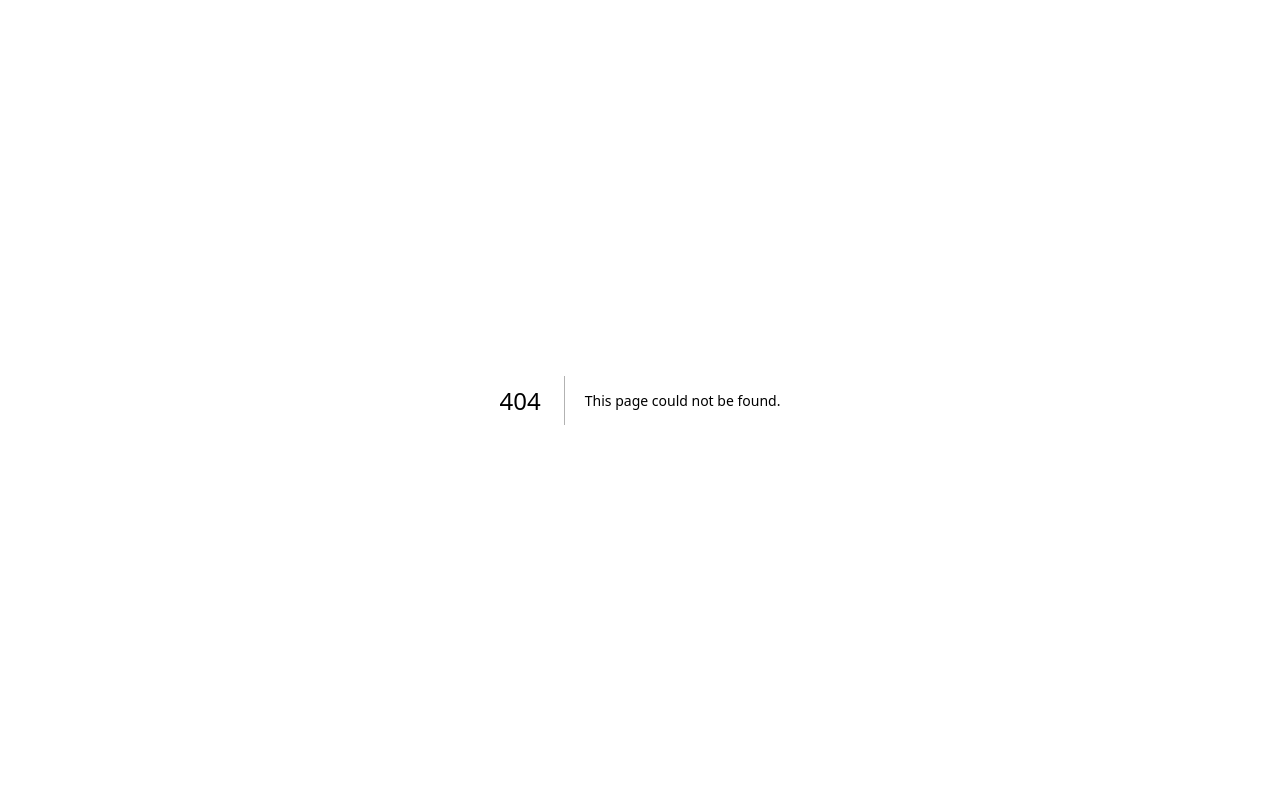
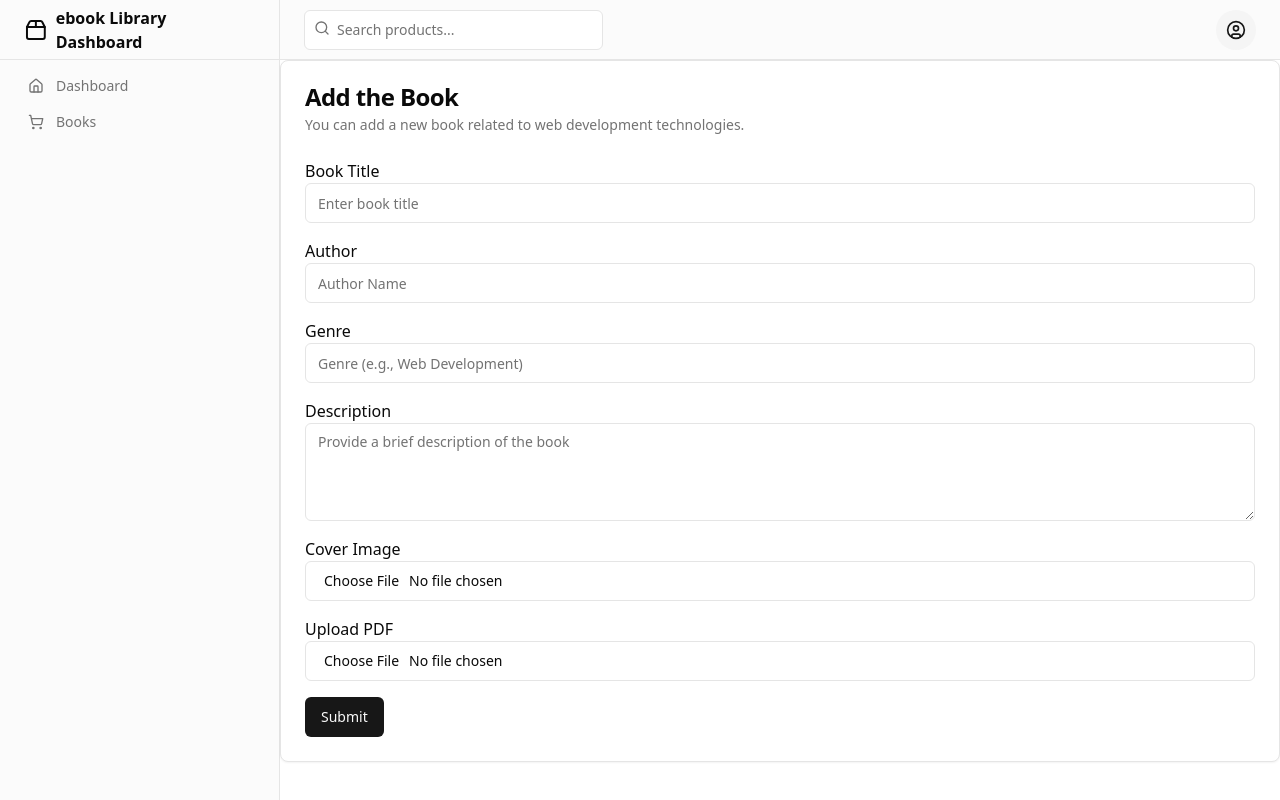
Before and after one commit to sotibx2022/elibClient, a Next.js app: page /dashboard/addBook in a window 1280 px wide. Before the commit this address had no page. Built offline with nearby package versions, Linux system fonts and the light colour scheme.

Commit message:
create book function created

```diff
--- /dev/null
+++ b/src/app/dashboard/addBook/page.tsx
@@ -0,0 +1,102 @@
+"use client"
+import { Card, CardContent, CardDescription, CardHeader, CardTitle } from "@/components/ui/card";
+import { Input } from "@/components/ui/input";
+import { Label } from "@radix-ui/react-label";
+import { Textarea } from "@/components/ui/textarea"; // Assuming you have a Textarea component for description
+import { Button } from "@/components/ui/button"; // Assuming you have a Button component
+import { useForm } from "react-hook-form";
+import { BookCreate } from "@/app/types/types";
+import { validateBookTitle, validateDescription, validateFile, validateFullName } from '../../../helper/validateBook';
+import { validateFirstName } from "@/helper/validation";
+import { QueryClient, QueryClientProvider, useMutation, useQuery } from "@tanstack/react-query";
+import { createBook} from "@/helper/bookMutation"; // Assuming you have updateBook mutation too
+import { useEffect } from "react";
+import { getSingleBook } from "@/helper/queryfns";
+import LoadingButton from "@/app/customUI/LoadingButton";
+import { useParams, useRouter } from "next/navigation";
+const page = () => {
+  const { bookId } = useParams();
+  const router = useRouter();
+  const { register, formState: { errors }, handleSubmit } = useForm<BookCreate>();
+  // Create mutation
+  const mutation = useMutation({
+    mutationFn: createBook,
+    onSuccess: (data) => {
+      alert(data.message);
+      router.push('/dashboard/books');
+    },
+    onError: (error) => {
+      if (error instanceof Error) {
+        alert("There was an error while creating or updating the book.");
+      } else {
+        alert("An unexpected error Occur.");
+      }
+    }
+  });
+  // Form submission handler
+  const onSubmit = (data: BookCreate) => {
+    mutation.mutate(data);
+  };
+  return (
+    <section>
+      <Card>
+        <CardHeader>
+          <CardTitle>{bookId ? "Edit the Book" : "Add the Book"}</CardTitle>
+          <CardDescription>
+            {bookId ? "Edit the details of the book." : "You can add a new book related to web development technologies."}
+          </CardDescription>
+        </CardHeader>
+        <CardContent>
+          <form onSubmit={handleSubmit(onSubmit)}>
+            {/* Title */}
+            <div className="mb-4">
+              <Label htmlFor="title">Book Title</Label>
+              <Input id="title" placeholder="Enter book title" {...register("title", validateBookTitle())} />
+              {errors.title && <p className="text-red-500 text-sm">{errors.title.message}</p>}
+            </div>
+            {/* Author */}
+            <div className="mb-4">
+              <Label htmlFor="author">Author</Label>
+              <Input id="author" type="text" placeholder="Author Name" {...register("author", validateFullName())} />
+              {errors.author && <p className="text-red-500 text-sm">{errors.author.message}</p>}
+            </div>
+            {/* Genre */}
+            <div className="mb-4">
+              <Label htmlFor="genre">Genre</Label>
+              <Input id="genre" type="text" placeholder="Genre (e.g., Web Development)" {...register("genre", validateFirstName())} />
+              {errors.genre && <p className="text-red-500 text-sm">{errors.genre.message}</p>}
+            </div>
+            {/* Description */}
+            <div className="mb-4">
+              <Label htmlFor="description">Description</Label>
+              <Textarea
+                id="description"
+                placeholder="Provide a brief description of the book"
+                rows={4}
+                {...register("description", validateDescription())}
+              />
+              {errors.description && <p className="text-red-500 text-sm">{errors.description.message}</p>}
+            </div>
+            {/* Cover Image */}
+            <div className="mb-4">
+              <Label htmlFor="coverImage">Cover Image</Label>
+              <Input id="coverImage" type="file" {...register("coverImage", validateFile())} />
+              {errors.coverImage && <p className="text-red-500 text-sm">{errors.coverImage.message}</p>}
+            </div>
+            {/* PDF File */}
+            <div className="mb-4">
+              <Label htmlFor="file">Upload PDF</Label>
+              <Input id="file" type="file" {...register("file", validateFile())} />
+              {errors.file && <p className="text-red-500 text-sm">{errors.file.message}</p>}
+            </div>
+            {/* Submit Button */}
+            <Button type="submit" disabled={mutation.isPending}>
+              {mutation.isPending ? <LoadingButton /> : bookId ? "Update" : "Submit"}
+            </Button>
+          </form>
+        </CardContent>
+      </Card>
+    </section>
+  );
+};
+export default page;
--- /dev/null
+++ b/src/components/ui/textarea.tsx
@@ -0,0 +1,24 @@
+import * as React from "react"
+
+import { cn } from "@/lib/utils"
+
+export interface TextareaProps
+  extends React.TextareaHTMLAttributes<HTMLTextAreaElement> {}
+
+const Textarea = React.forwardRef<HTMLTextAreaElement, TextareaProps>(
+  ({ className, ...props }, ref) => {
+    return (
+      <textarea
+        className={cn(
+          "flex min-h-[80px] w-full rounded-md border border-input bg-background px-3 py-2 text-sm ring-offset-background placeholder:text-muted-foreground focus-visible:outline-none focus-visible:ring-2 focus-visible:ring-ring focus-visible:ring-offset-2 disabled:cursor-not-allowed disabled:opacity-50",
+          className
+        )}
+        ref={ref}
+        {...props}
+      />
+    )
+  }
+)
+Textarea.displayName = "Textarea"
+
+export { Textarea }
--- /dev/null
+++ b/src/helper/validateBook.ts
@@ -0,0 +1,61 @@
+export const validateBookTitle = () => {
+    return {
+      required: "Book title is required.",
+      minLength: {
+        value: 3,
+        message: "Book title must be at least 3 characters long.",
+      },
+      maxLength: {
+        value: 100, // Optional max length, adjust as needed
+        message: "Book title must not exceed 100 characters.",
+      },
+    };
+  };
+  export const validateFullName = () => {
+    return {
+      required: "Author's full name is required.",
+      pattern: {
+        value: /^[a-zA-Z]+ [a-zA-Z]+$/,
+        message: "Please enter the full name (first and last name).",
+      },
+      minLength: {
+        value: 5,
+        message: "Full name must be at least 5 characters long.",
+      },
+      maxLength: {
+        value: 50,
+        message: "Full name must not exceed 50 characters.",
+      },
+    };
+  };
+  export const validateDescription = () => {
+    return {
+      required: "Description is required.",
+      minLength: {
+        value: 10,
+        message: "Description must be at least 10 characters long.",
+      },
+      maxLength: {
+        value: 500, // Optional max length for the description
+        message: "Description must not exceed 500 characters.",
+      },
+    };
+  };
+  export const validateFile = () => {
+    return {
+      required: "File upload is required.",
+      validate: (fileList: FileList) => {
+        const file = fileList[0];
+        if (!file) return "File is required.";
+        const validTypes = ["image/jpeg", "image/png", "application/pdf"];
+        if (!validTypes.includes(file.type)) {
+          return "File type must be JPEG, PNG, or PDF.";
+        }
+        const maxSizeInBytes = 5 * 1024 * 1024; // 5MB
+        if (file.size > maxSizeInBytes) {
+          return `File size must not exceed ${maxSizeInBytes / (1024 * 1024)}MB.`;
+        }
+        return true;
+      },
+    };
+  };
```
